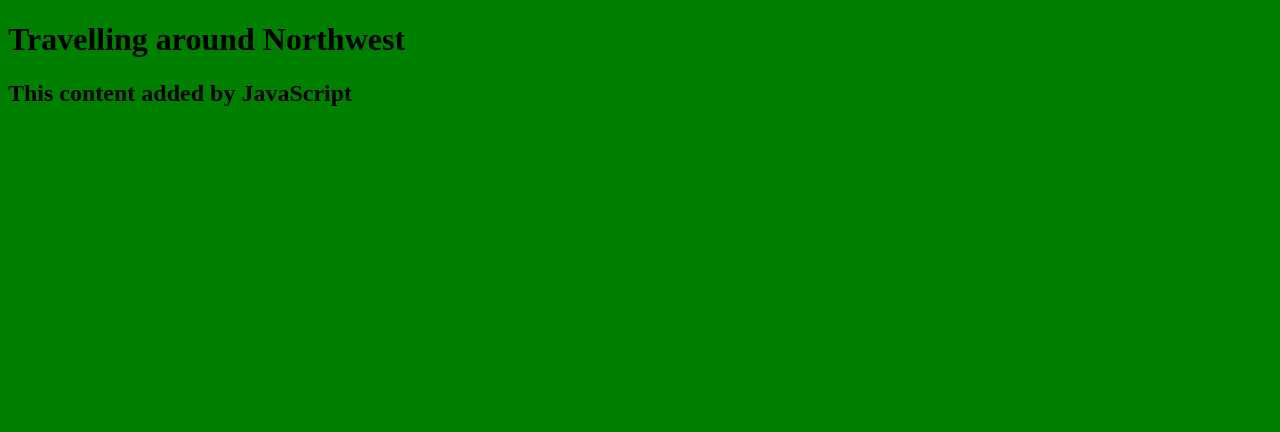
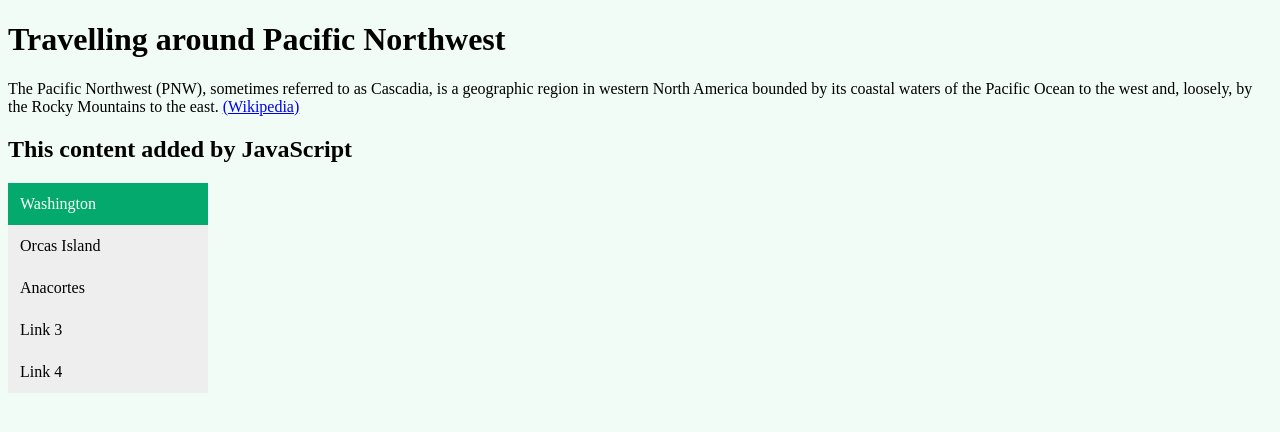
Before and after one commit to shnatya/travelling-around-pnw, a plain HTML site: page index.html in a window 1280 px wide. Drawn offline with Linux system fonts and the light colour scheme.

Commit message:
add vertical menue, Washington, css, html

```diff
--- a/index.html
+++ b/index.html
@@ -5,8 +5,22 @@
     <title>My Website</title>
   </head>
   <body>
-    <h1>Travelling around Northwest </h1>
+    <h1>Travelling around Pacific Northwest</h1>
+    <p>The Pacific Northwest (PNW), sometimes referred to as Cascadia, is a geographic region in western North America bounded by its coastal waters of the Pacific Ocean to the west and, loosely, by the Rocky Mountains to the east. <a href = "https://en.wikipedia.org/wiki/Pacific_Northwest">(Wikipedia)</a></p>
     <script src = "script.js"></script>
 
+    <div class="vertical-menu">
+        <a href="#" class="active">Washington</a>
+        <a href="#">Orcas Island</a>
+        <a href="#">Anacortes</a>
+        <a href="#">Link 3</a>
+        <a href="#">Link 4</a>
+    </div>
+   <!-- <nav>
+        <a href="index.html">About</a> <a href="new-properties.html">New Properties</a> <a href="real-estate-listings.html">Listings</a> <a href="market-report.html">Market Report</a> <a href="contact.html">Contact</a> <a href="http://hud.gov" target="_blank">H.U.D.</a>
+      </nav>-->
+   <!--  <a href="http://example.com/">
+        <img src="myimage.jpg" alt="Alternative Text">
+      </a> -->
   </body>
 </html>
--- a/style.css
+++ b/style.css
@@ -1,3 +1,24 @@
 body {
-    background: green;
+    background: rgba(168, 241, 205, 0.158);
 }
+
+.vertical-menu {
+    width: 200px; /* Set a width if you like */
+  }
+
+  .vertical-menu a {
+    background-color: #eee; /* Grey background color */
+    color: black; /* Black text color */
+    display: block; /* Make the links appear below each other */
+    padding: 12px; /* Add some padding */
+    text-decoration: none; /* Remove underline from links */
+  }
+
+  .vertical-menu a:hover {
+    background-color: #ccc; /* Dark grey background on mouse-over */
+  }
+
+  .vertical-menu a.active {
+    background-color: #04AA6D; /* Add a green color to the "active/current" link */
+    color: white;
+  }
```
